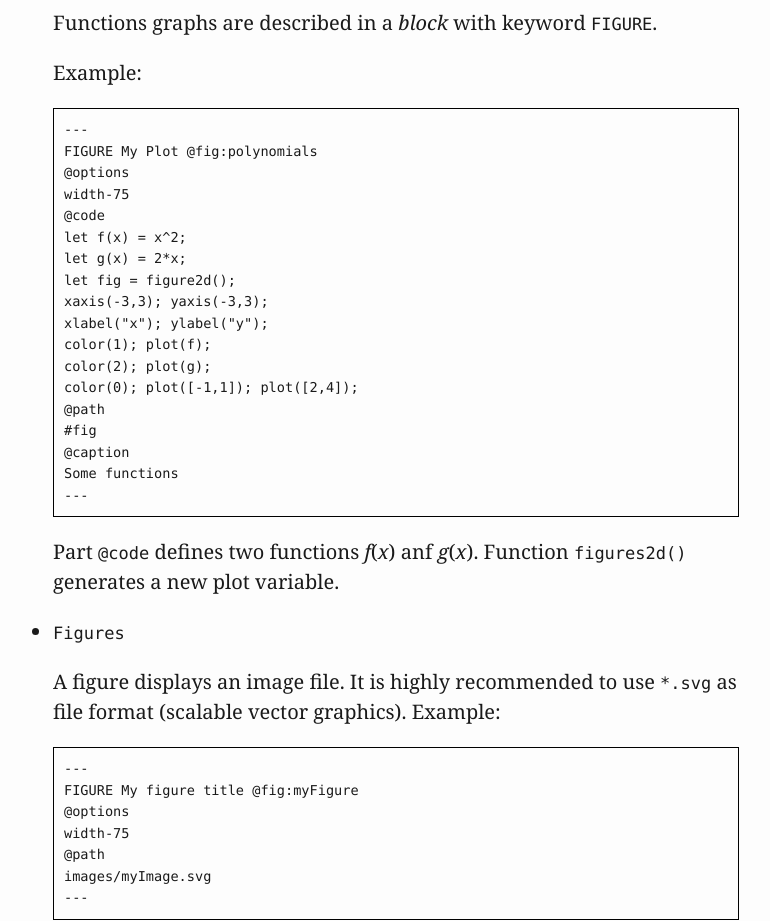
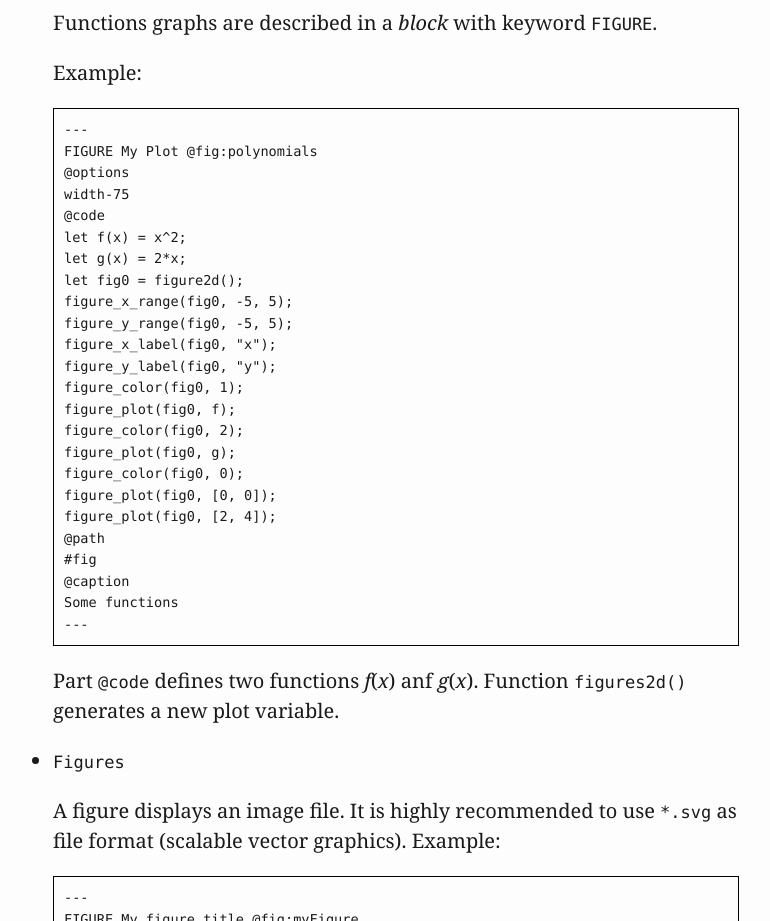
Before and after one commit to mathebuddy/mathebuddy-compiler, a website: page mbl.html in a window 1280 px wide. Shown: the part 9240-10161 px from the top of the page, without its empty margins (261-1031 px from the left). Drawn offline with Linux system fonts and the light colour scheme.

Commit message:
Update mbl.html

```diff
--- a/mbl.html
+++ b/mbl.html
@@ -739,12 +739,18 @@ width-75
 @code
 let f(x) = x^2;
 let g(x) = 2*x;
-let fig = figure2d();
-xaxis(-3,3); yaxis(-3,3);
-xlabel(&quot;x&quot;); ylabel(&quot;y&quot;);
-color(1); plot(f);
-color(2); plot(g);
-color(0); plot([-1,1]); plot([2,4]);
+let fig0 = figure2d();
+figure_x_range(fig0, -5, 5);
+figure_y_range(fig0, -5, 5);
+figure_x_label(fig0, &quot;x&quot;);
+figure_y_label(fig0, &quot;y&quot;);
+figure_color(fig0, 1);
+figure_plot(fig0, f);
+figure_color(fig0, 2);
+figure_plot(fig0, g);
+figure_color(fig0, 0);
+figure_plot(fig0, [0, 0]);
+figure_plot(fig0, [2, 4]);
 @path
 #fig
 @caption
```
